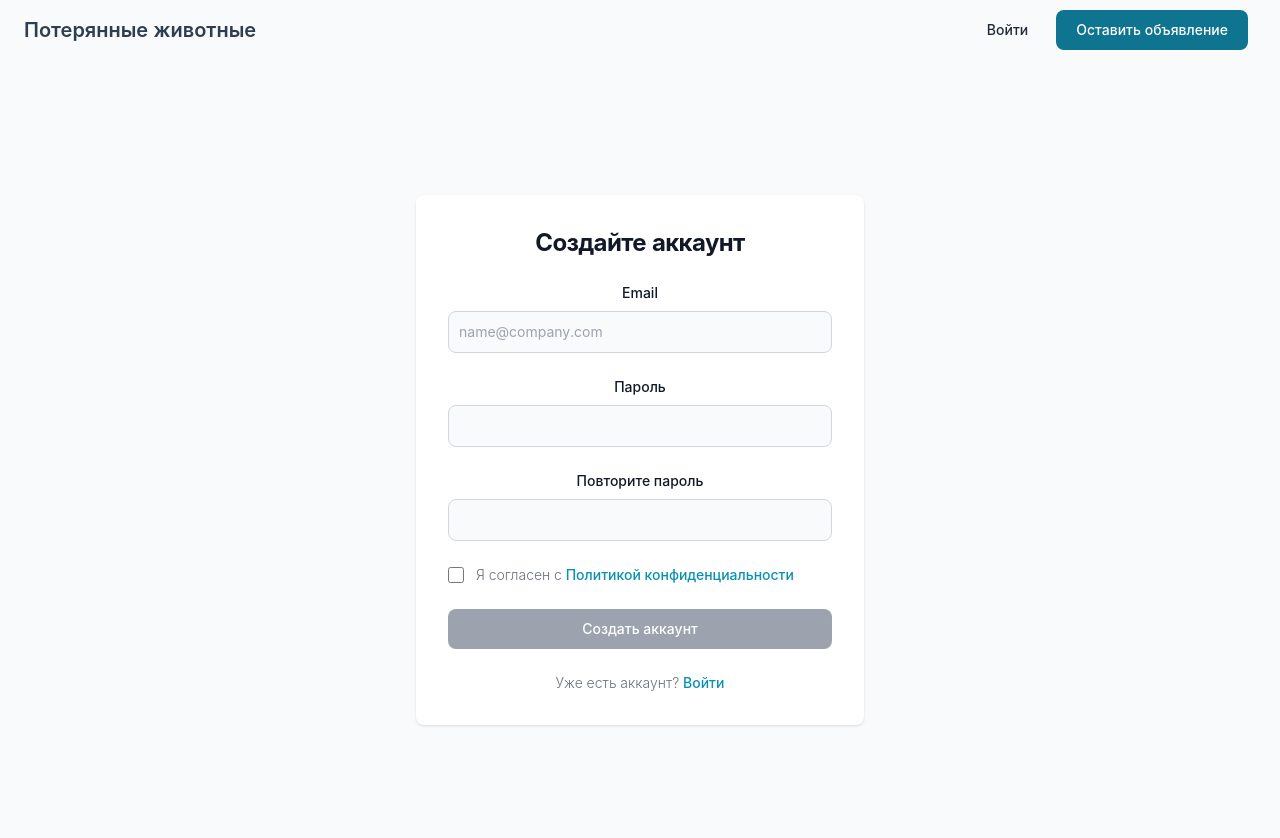
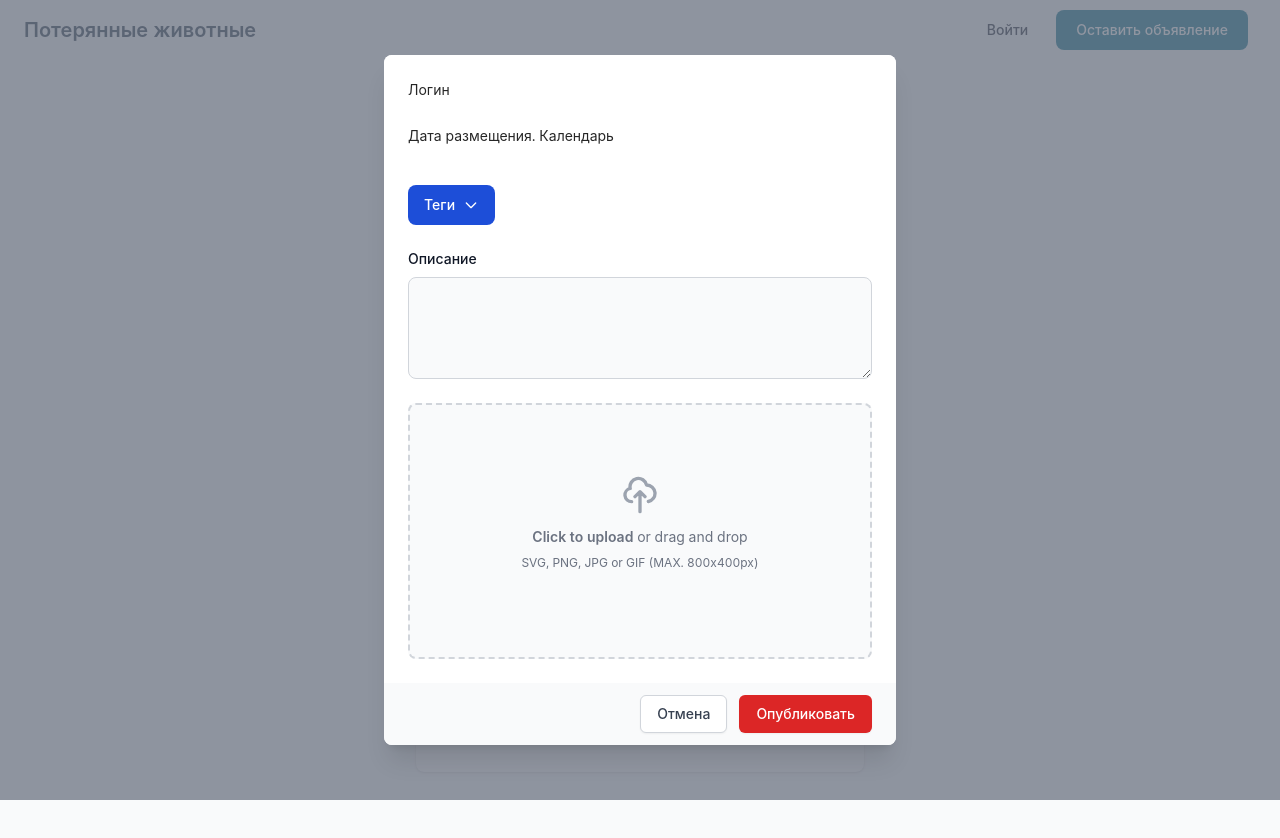
Before and after one commit to SolovevaJulia/pet-search, a Vue app: page /reg in a window 1280 px wide. Both pictures are taken after a click on the link "Оставить объявление". Shown: the top 838 px of the page. Built offline with nearby package versions, Linux system fonts and the light colour scheme.

Commit message:
модальное окно

```diff
--- a/src/components/Modal-Card.vue
+++ b/src/components/Modal-Card.vue
@@ -1,59 +1,196 @@
 <template>
-  <div v-show="modalActive">
   <div
-      id="info-popup"
-      tabindex="-1"
-      class="hidden overflow-y-auto overflow-x-hidden fixed top-0 right-0 left-0 z-50 w-full md:inset-0 h-modal md:h-full"
+    class="relative z-10"
+    aria-labelledby="modal-title"
+    role="dialog"
+    aria-modal="true"
   >
-      <div class="relative p-4 w-full max-w-lg h-full md:h-auto">
     <div
-          class="relative p-4 bg-white rounded-lg shadow dark:bg-gray-800 md:p-8"
+      class="fixed inset-0 bg-gray-500 bg-opacity-75 transition-opacity"
+    ></div>
+
+    <div class="fixed inset-0 z-10 overflow-y-auto">
+      <div
+        class="flex min-h-full items-end justify-center p-4 text-center sm:items-center sm:p-0"
       >
-          <div class="mb-4 text-sm font-light text-gray-500 dark:text-gray-400">
-            <h3 class="mb-3 text-2xl font-bold text-gray-900 dark:text-white">
-              Privacy info
-            </h3>
-            <p>
-              The backup created with this export functionnality may contain
-              some sensitive data. We suggest you to save this archive in a
-              securised location.
+        <div
+          class="relative transform overflow-hidden rounded-lg bg-white text-left shadow-xl transition-all sm:my-8 sm:w-full sm:max-w-lg"
+        >
+          <div class="bg-white px-4 py-5 sm:p-6">
+            <div class="space-y-4 md:space-y-6">
+              <div>
+                <p>Логин</p>
+              </div>
+
+              <div>
+                <p>Дата размещения. Календарь</p>
+              </div>
+
+              <button
+                id="dropdownSearchButton"
+                data-dropdown-toggle="dropdownSearch"
+                data-dropdown-placement="bottom"
+                class="text-white bg-blue-700 hover:bg-blue-800 focus:ring-4 focus:outline-none focus:ring-blue-300 font-medium rounded-lg text-sm px-4 py-2.5 text-center inline-flex items-center dark:bg-blue-600 dark:hover:bg-blue-700 dark:focus:ring-blue-800"
+                type="button"
+              >
+                Теги
+                <svg
+                  class="ml-2 w-4 h-4"
+                  aria-hidden="true"
+                  fill="none"
+                  stroke="currentColor"
+                  viewBox="0 0 24 24"
+                  xmlns="http://www.w3.org/2000/svg"
+                >
+                  <path
+                    stroke-linecap="round"
+                    stroke-linejoin="round"
+                    stroke-width="2"
+                    d="M19 9l-7 7-7-7"
+                  ></path>
+                </svg>
+              </button>
+
+              <!-- Dropdown menu -->
+              <div
+                id="dropdownSearch"
+                class="hidden z-10 w-60 bg-white rounded shadow dark:bg-gray-700"
+              >
+                <div class="p-3">
+                  <label for="input-group-search" class="sr-only">Search</label>
+                  <div class="relative">
+                    <div
+                      class="flex absolute inset-y-0 left-0 items-center pl-3 pointer-events-none"
+                    >
+                      <svg
+                        class="w-5 h-5 text-gray-500 dark:text-gray-400"
+                        aria-hidden="true"
+                        fill="currentColor"
+                        viewBox="0 0 20 20"
+                        xmlns="http://www.w3.org/2000/svg"
+                      >
+                        <path
+                          fill-rule="evenodd"
+                          d="M8 4a4 4 0 100 8 4 4 0 000-8zM2 8a6 6 0 1110.89 3.476l4.817 4.817a1 1 0 01-1.414 1.414l-4.816-4.816A6 6 0 012 8z"
+                          clip-rule="evenodd"
+                        ></path>
+                      </svg>
+                    </div>
+                    <input
+                      type="text"
+                      id="input-group-search"
+                      class="block p-2 pl-10 w-full text-sm text-gray-900 bg-gray-50 rounded-lg border border-gray-300 focus:ring-blue-500 focus:border-blue-500 dark:bg-gray-600 dark:border-gray-500 dark:placeholder-gray-400 dark:text-white dark:focus:ring-blue-500 dark:focus:border-blue-500"
+                      placeholder="Search user"
+                    />
+                  </div>
+                </div>
+                <ul
+                  class="overflow-y-auto px-3 pb-3 h-48 text-sm text-gray-700 dark:text-gray-200"
+                  aria-labelledby="dropdownSearchButton"
+                >
+                  <li>
+                    <div
+                      class="flex items-center pl-2 rounded hover:bg-gray-100 dark:hover:bg-gray-600"
+                    >
+                      <input
+                        id="checkbox-item-11"
+                        type="checkbox"
+                        value=""
+                        class="w-4 h-4 text-blue-600 bg-gray-100 rounded border-gray-300 focus:ring-blue-500 dark:focus:ring-blue-600 dark:ring-offset-gray-700 focus:ring-2 dark:bg-gray-600 dark:border-gray-500"
+                      />
+                      <label
+                        for="checkbox-item-11"
+                        class="py-2 ml-2 w-full text-sm font-medium text-gray-900 rounded dark:text-gray-300"
+                        >Кошка/Кот</label
+                      >
+                    </div>
+                  </li>
+                  <li>
+                    <div
+                      class="flex items-center pl-2 rounded hover:bg-gray-100 dark:hover:bg-gray-600"
+                    >
+                      <input
+                        checked
+                        id="checkbox-item-12"
+                        type="checkbox"
+                        value=""
+                        class="w-4 h-4 text-blue-600 bg-gray-100 rounded border-gray-300 focus:ring-blue-500 dark:focus:ring-blue-600 dark:ring-offset-gray-700 focus:ring-2 dark:bg-gray-600 dark:border-gray-500"
+                      />
+                      <label
+                        for="checkbox-item-12"
+                        class="py-2 ml-2 w-full text-sm font-medium text-gray-900 rounded dark:text-gray-300"
+                        >Собака</label
+                      >
+                    </div>
+                  </li>
+                </ul>
+              </div>
+
+              <div>
+                <label
+                  for="description"
+                  class="block mb-2 text-sm font-medium text-gray-900 dark:text-gray-400"
+                  >Описание</label
+                >
+                <textarea
+                  id="description"
+                  rows="4"
+                  class="block p-2.5 w-full text-sm text-gray-900 bg-gray-50 rounded-lg border border-gray-300 focus:ring-blue-500 focus:border-blue-500 dark:bg-gray-700 dark:border-gray-600 dark:placeholder-gray-400 dark:text-white dark:focus:ring-blue-500 dark:focus:border-blue-500"
+                ></textarea>
+              </div>
+
+              <div class="flex justify-center items-center w-full">
+                <label
+                  for="dropzone-file"
+                  class="flex flex-col justify-center items-center w-full h-64 bg-gray-50 rounded-lg border-2 border-gray-300 border-dashed cursor-pointer dark:hover:bg-bray-800 dark:bg-gray-700 hover:bg-gray-100 dark:border-gray-600 dark:hover:border-gray-500 dark:hover:bg-gray-600"
+                >
+                  <div
+                    class="flex flex-col justify-center items-center pt-5 pb-6"
+                  >
+                    <svg
+                      aria-hidden="true"
+                      class="mb-3 w-10 h-10 text-gray-400"
+                      fill="none"
+                      stroke="currentColor"
+                      viewBox="0 0 24 24"
+                      xmlns="http://www.w3.org/2000/svg"
+                    >
+                      <path
+                        stroke-linecap="round"
+                        stroke-linejoin="round"
+                        stroke-width="2"
+                        d="M7 16a4 4 0 01-.88-7.903A5 5 0 1115.9 6L16 6a5 5 0 011 9.9M15 13l-3-3m0 0l-3 3m3-3v12"
+                      ></path>
+                    </svg>
+                    <p class="mb-2 text-sm text-gray-500 dark:text-gray-400">
+                      <span class="font-semibold">Click to upload</span> or drag
+                      and drop
+                    </p>
+                    <p class="text-xs text-gray-500 dark:text-gray-400">
+                      SVG, PNG, JPG or GIF (MAX. 800x400px)
                     </p>
                   </div>
-          <div
-            class="justify-between items-center pt-0 space-y-4 sm:flex sm:space-y-0"
+                  <input id="dropzone-file" type="file" class="hidden" />
+                </label>
+              </div>
+            </div>
+          </div>
+          <div class="bg-gray-50 px-4 py-3 sm:flex sm:flex-row-reverse sm:px-6">
+            <button
+              type="button"
+              class="inline-flex w-full justify-center rounded-md border border-transparent bg-red-600 px-4 py-2 text-base font-medium text-white shadow-sm hover:bg-red-700 focus:outline-none focus:ring-2 focus:ring-red-500 focus:ring-offset-2 sm:ml-3 sm:w-auto sm:text-sm"
             >
-            <a
-              href="#"
-              class="font-medium text-primary-600 dark:text-primary-500 hover:underline"
-              >Learn more about privacy</a
-            >
-            <div
-              class="items-center space-y-4 sm:space-x-4 sm:flex sm:space-y-0"
-            >
-              <button
-                id="close-modal"
-                type="button"
-                class="py-2 px-4 w-full text-sm font-medium text-gray-500 bg-white rounded-lg border border-gray-200 sm:w-auto hover:bg-gray-100 focus:ring-4 focus:outline-none focus:ring-primary-300 hover:text-gray-900 focus:z-10 dark:bg-gray-700 dark:text-gray-300 dark:border-gray-500 dark:hover:text-white dark:hover:bg-gray-600 dark:focus:ring-gray-600"
-              >
-                Cancel
+              Опубликовать
             </button>
             <button
-                id="confirm-button"
               type="button"
-                class="py-2 px-4 w-full text-sm font-medium text-center text-white rounded-lg bg-primary-700 sm:w-auto hover:bg-primary-800 focus:ring-4 focus:outline-none focus:ring-primary-300 dark:bg-primary-600 dark:hover:bg-primary-700 dark:focus:ring-primary-800"
+              class="mt-3 inline-flex w-full justify-center rounded-md border border-gray-300 bg-white px-4 py-2 text-base font-medium text-gray-700 shadow-sm hover:bg-gray-50 focus:outline-none focus:ring-2 focus:ring-indigo-500 focus:ring-offset-2 sm:mt-0 sm:ml-3 sm:w-auto sm:text-sm"
             >
-                Confirm
+              Отмена
             </button>
           </div>
         </div>
       </div>
     </div>
   </div>
-  </div>
 </template>
-
-<script>
-export default {
-  props: ["modalActive"],
-};
-</script>
--- a/src/components/Nav-Bar.vue
+++ b/src/components/Nav-Bar.vue
@@ -20,25 +20,25 @@
       </div>
     </div>
   </nav>
-  <modal-card :modalActive="modalActive"></modal-card>
+  <modal-card v-if="modalOpen"></modal-card>
 </template>
 
 <script>
 import ModalCard from "@/components/Modal-Card.vue";
-import { defineComponent, ref } from "@vue/runtime-core";
+import { defineComponent, ref } from "vue";
 
 export default defineComponent({
   components: { ModalCard },
 
   setup() {
-    const modalActive = ref(false);
+    const modalOpen = ref(false);
 
     const showModalCard = () => {
-      modalActive.value = !modalActive.value;
+      modalOpen.value = !modalOpen.value;
     };
 
     return {
-      modalActive,
+      modalOpen,
       showModalCard,
     };
   },
--- a/src/views/Reg-Page.vue
+++ b/src/views/Reg-Page.vue
@@ -17,6 +17,21 @@
             </h2>
             <!-- <form-component @submit.prevent="register"></form-component> -->
             <form @submit.prevent="register" class="space-y-4 md:space-y-6">
+              <div>
+                <label
+                  for="login"
+                  class="block mb-2 text-sm font-medium text-gray-900"
+                  >Логин</label
+                >
+                <input
+                  v-model="login"
+                  type="login"
+                  name="login"
+                  id="login"
+                  class="bg-gray-50 border border-gray-300 text-gray-900 sm:text-sm rounded-lg focus:ring-primary-600 focus:border-primary-600 block w-full p-2.5"
+                  required=""
+                />
+              </div>
               <div>
                 <label
                   for="email"
@@ -150,7 +165,7 @@
 import ContainerWrapper from "@/components/Container-wrapper.vue";
 import NavBar from "@/components/Nav-Bar.vue";
 // import FormComponent from "@/components/Form-Component.vue";
-import { defineComponent } from "@vue/runtime-core";
+import { defineComponent } from "vue";
 
 export default defineComponent({
   components: { ContainerWrapper, NavBar },
```
Lines whose indentation alone changed are shown as unchanged.
